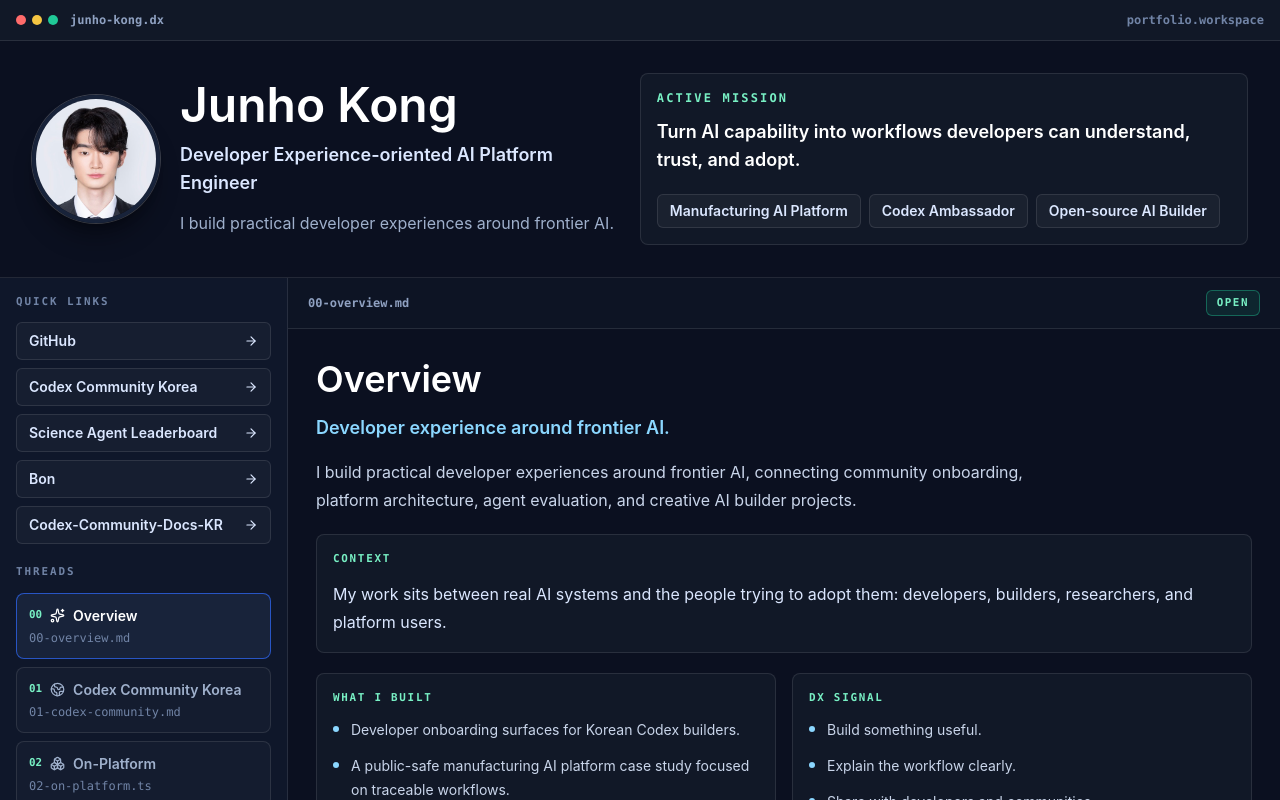
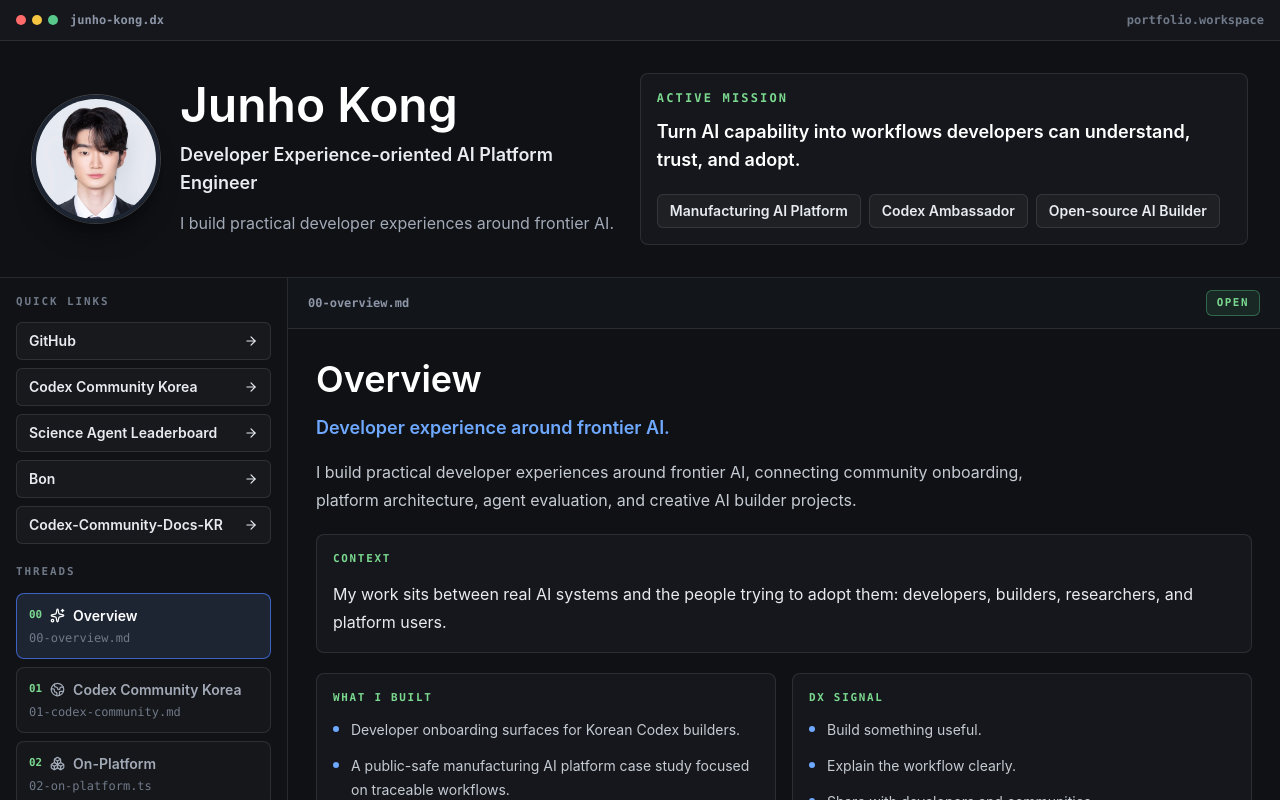
Before and after one commit to Generoustandard/Portfolio, a React (Vite) app: page / in a window 1280 px wide. Shown: the top 800 px of the page. Built offline with nearby package versions, Linux system fonts and the light colour scheme.

Commit message:
Adjust workspace to Codex-like graphite tone

```diff
--- a/src/App.tsx
+++ b/src/App.tsx
@@ -478,8 +478,8 @@
     threads.find((thread) => thread.id === activeThreadId) ?? threads[0]
 
   return (
-    <main className="min-h-screen bg-[#0b1020] text-[#172033]">
-      <div className="flex min-h-screen w-full flex-col overflow-hidden bg-[#0b1020]">
+    <main className="min-h-screen bg-[#0f1115] text-[#172033]">
+      <div className="flex min-h-screen w-full flex-col overflow-hidden bg-[#0f1115]">
         <TopBar />
         <IntroPanel />
         <ThreadWorkspace
@@ -495,18 +495,18 @@
 
 function TopBar() {
   return (
-    <header className="flex items-center justify-between border-b border-white/10 bg-[#111827] px-4 py-3">
+    <header className="flex items-center justify-between border-b border-white/10 bg-[#15171c] px-4 py-3">
       <div className="flex items-center gap-3">
         <div className="flex items-center gap-1.5" aria-hidden="true">
           <span className="h-2.5 w-2.5 rounded-full bg-[#ff6b6b]" />
           <span className="h-2.5 w-2.5 rounded-full bg-[#f5c542]" />
-          <span className="h-2.5 w-2.5 rounded-full bg-[#20c997]" />
+          <span className="h-2.5 w-2.5 rounded-full bg-[#58c98b]" />
         </div>
-        <span className="hidden font-mono text-xs font-semibold text-[#8fa1c1] sm:inline">
+        <span className="hidden font-mono text-xs font-semibold text-[#8d96a6] sm:inline">
           junho-kong.dx
         </span>
       </div>
-      <span className="font-mono text-xs font-semibold text-[#7184a6]">
+      <span className="font-mono text-xs font-semibold text-[#707988]">
         portfolio.workspace
       </span>
     </header>
@@ -515,10 +515,10 @@
 
 function IntroPanel() {
   return (
-    <section className="grid gap-6 border-b border-white/10 bg-[#0b1020] p-5 sm:p-6 lg:grid-cols-[minmax(0,0.96fr)_minmax(22rem,1fr)] lg:p-8">
+    <section className="grid gap-6 border-b border-white/10 bg-[#0f1115] p-5 sm:p-6 lg:grid-cols-[minmax(0,0.96fr)_minmax(22rem,1fr)] lg:p-8">
       <div className="flex flex-col gap-5 sm:flex-row sm:items-center">
         <img
-          className="h-28 w-28 rounded-full border-4 border-[#18233a] object-cover shadow-xl shadow-black/30 ring-1 ring-white/20 sm:h-32 sm:w-32"
+          className="h-28 w-28 rounded-full border-4 border-[#1d2533] object-cover shadow-xl shadow-black/30 ring-1 ring-white/20 sm:h-32 sm:w-32"
           src={profilePhotoUrl}
           alt="Junho Kong profile portrait"
           width="128"
@@ -528,17 +528,17 @@
           <h1 className="whitespace-nowrap text-4xl font-semibold leading-none text-white sm:text-5xl">
             Junho Kong
           </h1>
-          <p className="mt-3 text-lg font-semibold leading-7 text-[#dbe7ff]">
+          <p className="mt-3 text-lg font-semibold leading-7 text-[#e8ebf0]">
             Developer Experience-oriented AI Platform Engineer
           </p>
-          <p className="mt-3 max-w-2xl text-base leading-7 text-[#9fb0cc]">
+          <p className="mt-3 max-w-2xl text-base leading-7 text-[#a2aab7]">
             I build practical developer experiences around frontier AI.
           </p>
         </div>
       </div>
 
-      <div className="rounded-lg border border-white/10 bg-[#111827] p-4">
-        <p className="font-mono text-xs font-semibold uppercase tracking-[0.18em] text-[#78f0c4]">
+      <div className="rounded-lg border border-white/10 bg-[#15171c] p-4">
+        <p className="font-mono text-xs font-semibold uppercase tracking-[0.18em] text-[#7bd88f]">
           active mission
         </p>
         <p className="mt-3 text-lg font-semibold leading-7 text-white">
@@ -552,7 +552,7 @@
             'Open-source AI Builder',
           ].map((item) => (
             <span
-              className="rounded-md border border-white/10 bg-white/[0.04] px-3 py-1.5 text-sm font-semibold text-[#dbe7ff]"
+              className="rounded-md border border-white/10 bg-white/[0.04] px-3 py-1.5 text-sm font-semibold text-[#e8ebf0]"
               key={item}
             >
               {item}
@@ -575,7 +575,7 @@
 }) {
   return (
     <section
-      className="grid min-h-[650px] flex-1 bg-[#0b1020] lg:grid-cols-[18rem_minmax(0,1fr)]"
+      className="grid min-h-[650px] flex-1 bg-[#0f1115] lg:grid-cols-[18rem_minmax(0,1fr)]"
       aria-label="Portfolio thread workspace"
     >
       <ThreadSidebar
@@ -595,10 +595,10 @@
   onSelectThread: (threadId: string) => void
 }) {
   return (
-    <aside className="border-b border-white/10 bg-[#0f172a] lg:border-b-0 lg:border-r">
+    <aside className="border-b border-white/10 bg-[#101216] lg:border-b-0 lg:border-r">
       <div className="hidden p-4 lg:block">
         <QuickLinks />
-        <p className="mb-3 mt-5 font-mono text-[0.68rem] font-semibold uppercase tracking-[0.18em] text-[#7184a6]">
+        <p className="mb-3 mt-5 font-mono text-[0.68rem] font-semibold uppercase tracking-[0.18em] text-[#707988]">
           Threads
         </p>
         <div className="space-y-2">
@@ -640,7 +640,7 @@
   return (
     <div>
       <p
-        className={`font-mono text-[0.68rem] font-semibold uppercase tracking-[0.18em] text-[#7184a6] ${
+        className={`font-mono text-[0.68rem] font-semibold uppercase tracking-[0.18em] text-[#707988] ${
           compact ? 'sr-only' : 'mb-3'
         }`}
       >
@@ -649,7 +649,7 @@
       <div className={compact ? 'flex gap-2 overflow-x-auto' : 'space-y-2'}>
         {contactLinks.map((link) => (
           <a
-            className={`inline-flex items-center justify-between gap-3 rounded-md border border-white/10 bg-white/[0.03] text-sm font-semibold text-[#dbe7ff] transition hover:border-[#8bd7ff]/50 hover:text-white focus:outline-none focus:ring-2 focus:ring-[#8bd7ff] ${
+            className={`inline-flex items-center justify-between gap-3 rounded-md border border-white/10 bg-white/[0.03] text-sm font-semibold text-[#e8ebf0] transition hover:border-[#6ea8ff]/50 hover:text-white focus:outline-none focus:ring-2 focus:ring-[#6ea8ff] ${
               compact
                 ? 'min-w-max px-3 py-2'
                 : 'w-full px-3 py-2'
@@ -686,27 +686,27 @@
   return (
     <button
       aria-pressed={isActive}
-      className={`group text-left transition focus:outline-none focus:ring-2 focus:ring-[#8bd7ff] ${
+      className={`group text-left transition focus:outline-none focus:ring-2 focus:ring-[#6ea8ff] ${
         compact
           ? 'min-w-[13.5rem] rounded-md border px-3 py-3'
           : 'w-full rounded-lg border p-3'
       } ${
         isActive
-          ? 'border-[#2f6bff]/70 bg-[#18233a] text-white'
-          : 'border-white/10 bg-white/[0.025] text-[#9fb0cc] hover:border-[#8bd7ff]/40 hover:bg-white/[0.05] hover:text-white'
+          ? 'border-[#4a7dff]/70 bg-[#1d2533] text-white'
+          : 'border-white/10 bg-white/[0.025] text-[#a2aab7] hover:border-[#6ea8ff]/40 hover:bg-white/[0.05] hover:text-white'
       }`}
       onClick={() => onSelectThread(thread.id)}
       type="button"
     >
       <span className="flex items-center gap-2">
-        <span className="font-mono text-[0.68rem] font-semibold text-[#78f0c4]">
+        <span className="font-mono text-[0.68rem] font-semibold text-[#7bd88f]">
           {String(index).padStart(2, '0')}
         </span>
         <Icon size={15} aria-hidden="true" />
         <span className="truncate text-sm font-semibold">{thread.title}</span>
       </span>
       {!compact ? (
-        <span className="mt-1 block truncate font-mono text-xs text-[#7184a6]">
+        <span className="mt-1 block truncate font-mono text-xs text-[#707988]">
           {thread.file}
         </span>
       ) : null}
@@ -716,13 +716,13 @@
 
 function ThreadMain({ thread }: { thread: PortfolioThread }) {
   return (
-    <article className="min-w-0 bg-[#0b1020]">
-      <div className="border-b border-white/10 bg-[#0d1424] px-5 py-3">
+    <article className="min-w-0 bg-[#0f1115]">
+      <div className="border-b border-white/10 bg-[#12151a] px-5 py-3">
         <div className="flex flex-wrap items-center justify-between gap-3">
-          <span className="font-mono text-xs font-semibold text-[#8fa1c1]">
+          <span className="font-mono text-xs font-semibold text-[#8d96a6]">
             {thread.file}
           </span>
-          <span className="rounded-md border border-[#20c997]/40 bg-[#20c997]/10 px-2.5 py-1 font-mono text-[0.68rem] font-semibold uppercase tracking-[0.14em] text-[#78f0c4]">
+          <span className="rounded-md border border-[#58c98b]/40 bg-[#58c98b]/10 px-2.5 py-1 font-mono text-[0.68rem] font-semibold uppercase tracking-[0.14em] text-[#7bd88f]">
             {thread.status}
           </span>
         </div>
@@ -733,10 +733,10 @@
           <h2 className="text-3xl font-semibold leading-tight text-white sm:text-4xl">
             {thread.title}
           </h2>
-          <p className="mt-3 text-lg font-semibold leading-7 text-[#8bd7ff]">
+          <p className="mt-3 text-lg font-semibold leading-7 text-[#6ea8ff]">
             {thread.subtitle}
           </p>
-          <p className="mt-4 max-w-3xl text-base leading-7 text-[#c9d5ea]">
+          <p className="mt-4 max-w-3xl text-base leading-7 text-[#c6cbd3]">
             {thread.intro}
           </p>
         </div>
@@ -749,11 +749,11 @@
 
         {thread.id === 'activity' ? <ActivityEvidence /> : null}
 
-        <div className="rounded-lg border border-white/10 bg-[#111827] p-4">
+        <div className="rounded-lg border border-white/10 bg-[#15171c] p-4">
           <div className="flex flex-wrap gap-2">
             {thread.focus.map((item) => (
               <span
-                className="rounded-md border border-white/10 bg-white/[0.04] px-2.5 py-1 text-xs font-semibold text-[#dbe7ff]"
+                className="rounded-md border border-white/10 bg-white/[0.04] px-2.5 py-1 text-xs font-semibold text-[#e8ebf0]"
                 key={item}
               >
                 {item}
@@ -766,7 +766,7 @@
           <div className="flex flex-wrap gap-3">
             {thread.links.map((link) => (
               <a
-                className="inline-flex items-center gap-2 rounded-md bg-[#2f6bff] px-4 py-2.5 text-sm font-semibold text-white transition hover:bg-[#2558dd] focus:outline-none focus:ring-2 focus:ring-[#8bd7ff]"
+                className="inline-flex items-center gap-2 rounded-md bg-[#4a7dff] px-4 py-2.5 text-sm font-semibold text-white transition hover:bg-[#3a67db] focus:outline-none focus:ring-2 focus:ring-[#6ea8ff]"
                 href={link.href}
                 key={link.href}
                 target="_blank"
@@ -785,26 +785,26 @@
 
 function MessageBlock({ label, value }: { label: string; value: string }) {
   return (
-    <section className="rounded-lg border border-white/10 bg-[#111827] p-4">
-      <p className="font-mono text-[0.68rem] font-semibold uppercase tracking-[0.16em] text-[#78f0c4]">
+    <section className="rounded-lg border border-white/10 bg-[#15171c] p-4">
+      <p className="font-mono text-[0.68rem] font-semibold uppercase tracking-[0.16em] text-[#7bd88f]">
         {label}
       </p>
-      <p className="mt-3 text-base leading-7 text-[#dbe7ff]">{value}</p>
+      <p className="mt-3 text-base leading-7 text-[#e8ebf0]">{value}</p>
     </section>
   )
 }
 
 function ListBlock({ label, items }: { label: string; items: string[] }) {
   return (
-    <section className="rounded-lg border border-white/10 bg-[#111827] p-4">
-      <p className="font-mono text-[0.68rem] font-semibold uppercase tracking-[0.16em] text-[#78f0c4]">
+    <section className="rounded-lg border border-white/10 bg-[#15171c] p-4">
+      <p className="font-mono text-[0.68rem] font-semibold uppercase tracking-[0.16em] text-[#7bd88f]">
         {label}
       </p>
-      <ul className="mt-3 space-y-3 text-sm leading-6 text-[#c9d5ea]">
+      <ul className="mt-3 space-y-3 text-sm leading-6 text-[#c6cbd3]">
         {items.map((item) => (
           <li className="flex gap-3" key={item}>
             <span
-              className="mt-2 h-1.5 w-1.5 flex-none rounded-full bg-[#8bd7ff]"
+              className="mt-2 h-1.5 w-1.5 flex-none rounded-full bg-[#6ea8ff]"
               aria-hidden="true"
             />
             <span>{item}</span>
@@ -842,12 +842,12 @@
   activities: ActivityLink[]
 }) {
   return (
-    <div className="rounded-lg border border-white/10 bg-[#111827] p-4">
+    <div className="rounded-lg border border-white/10 bg-[#15171c] p-4">
       <h3 className="text-lg font-semibold text-white">{title}</h3>
       <div className="mt-4 grid grid-cols-3 gap-2">
         {photos.map((photo) => (
           <figure
-            className="overflow-hidden rounded-md border border-white/10 bg-[#0b1020]"
+            className="overflow-hidden rounded-md border border-white/10 bg-[#0f1115]"
             key={photo.src}
           >
             <img
@@ -857,13 +857,13 @@
               loading="lazy"
             />
             <figcaption className="border-t border-white/10 px-2 py-1.5">
-              <span className="block font-mono text-[10px] font-semibold text-[#78f0c4]">
+              <span className="block font-mono text-[10px] font-semibold text-[#7bd88f]">
                 {photo.year}
               </span>
-              <span className="block truncate text-[10px] font-semibold leading-4 text-[#dbe7ff]">
+              <span className="block truncate text-[10px] font-semibold leading-4 text-[#e8ebf0]">
                 {photo.event}
               </span>
-              <span className="block truncate text-[10px] leading-4 text-[#8fa1c1]">
+              <span className="block truncate text-[10px] leading-4 text-[#8d96a6]">
                 {photo.context}
               </span>
             </figcaption>
@@ -873,24 +873,24 @@
       <div className="mt-4 space-y-2">
         {activities.map((activity) => (
           <a
-            className="block rounded-md border border-white/10 bg-white/[0.03] p-3 transition hover:border-[#8bd7ff]/50 focus:outline-none focus:ring-2 focus:ring-[#8bd7ff]"
+            className="block rounded-md border border-white/10 bg-white/[0.03] p-3 transition hover:border-[#6ea8ff]/50 focus:outline-none focus:ring-2 focus:ring-[#6ea8ff]"
             href={activity.href}
             key={activity.href}
             target="_blank"
             rel="noreferrer"
           >
-            <span className="font-mono text-[0.68rem] font-semibold uppercase tracking-[0.12em] text-[#78f0c4]">
+            <span className="font-mono text-[0.68rem] font-semibold uppercase tracking-[0.12em] text-[#7bd88f]">
               {activity.theme}
             </span>
             <span className="mt-1 flex items-start justify-between gap-3 text-sm font-semibold text-white">
               {activity.title}
               <ExternalLink
-                className="mt-0.5 flex-none text-[#8fa1c1]"
+                className="mt-0.5 flex-none text-[#8d96a6]"
                 size={14}
                 aria-hidden="true"
               />
             </span>
-            <span className="mt-1 block text-xs leading-5 text-[#9fb0cc]">
+            <span className="mt-1 block text-xs leading-5 text-[#a2aab7]">
               {activity.context}
             </span>
           </a>
@@ -902,7 +902,7 @@
 
 function Footer() {
   return (
-    <footer className="border-t border-white/10 bg-[#0b1020] px-4 py-3 text-xs leading-5 text-[#7184a6] sm:px-6 lg:px-8">
+    <footer className="border-t border-white/10 bg-[#0f1115] px-4 py-3 text-xs leading-5 text-[#707988] sm:px-6 lg:px-8">
       <div className="flex flex-col justify-between gap-2 sm:flex-row">
         <span>Personal portfolio of Junho Kong.</span>
         <span>
--- a/src/index.css
+++ b/src/index.css
@@ -18,7 +18,7 @@
   body {
     margin: 0;
     min-width: 320px;
-    background: #f7f8fb;
+    background: #0f1115;
     font-family: var(--font-sans);
     color: #172033;
     letter-spacing: 0;
@@ -42,7 +42,7 @@
   }
 
   ::selection {
-    background: #d9e5ff;
-    color: #0f2f7a;
+    background: #263247;
+    color: #f4f7fb;
   }
 }
```
